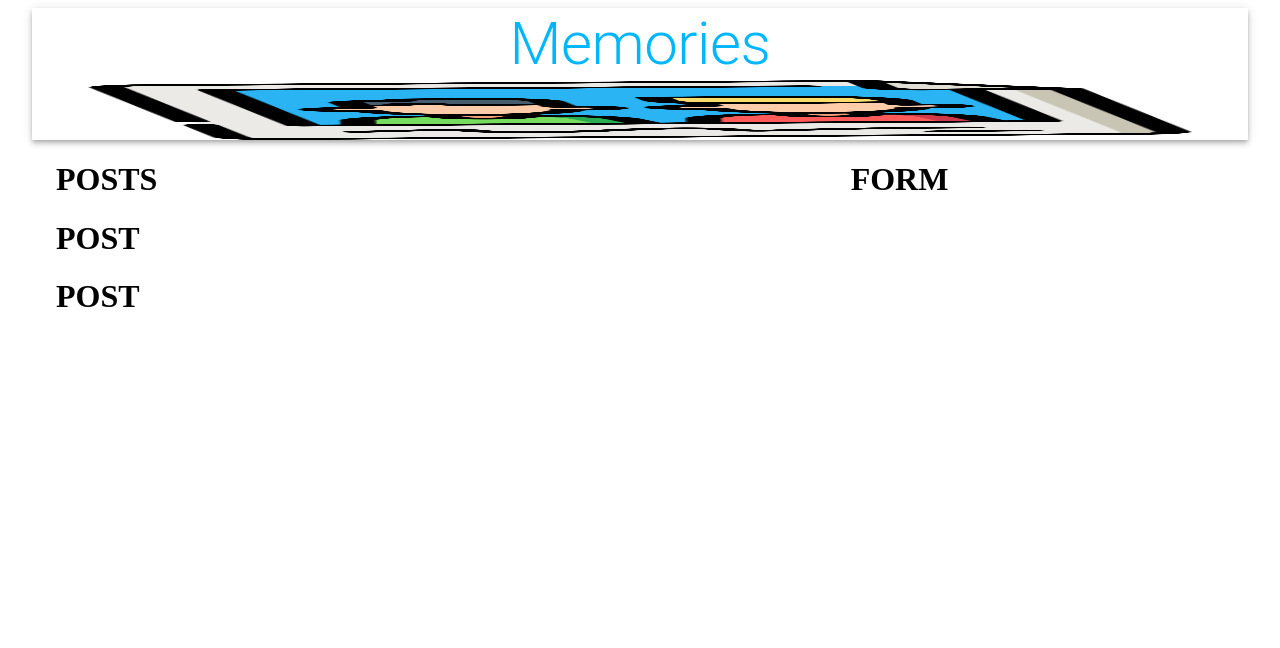
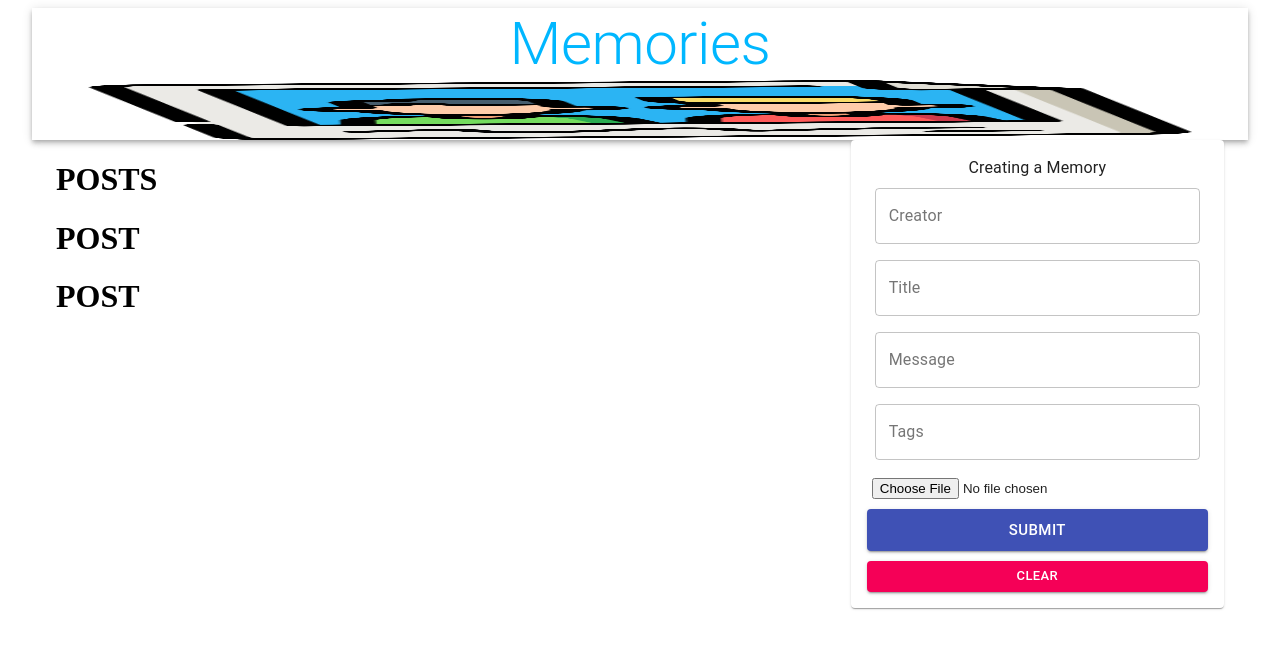
Before and after one commit to nikollace/SocialNetwork, a React (Create React App) app in the folder client/: page / in a window 1280 px wide. Shown: the top 648 px of the page. Built offline with nearby package versions, Linux system fonts and the light colour scheme; no server answers.

Commit message:
dodata forma za unos memory-ja

```diff
--- a/client/src/components/Form/Form.js
+++ b/client/src/components/Form/Form.js
@@ -1,10 +1,38 @@
-import React from 'react';
+import React, { useState } from 'react';
+import { TextField, Button, Typography, Paper } from '@material-ui/core';
+import FileBase from 'react-file-base64';
+import useStyles from './styles';
+const Form = () => {
+    const [postData, setPostData] = useState({
+        creator: '', title: '', message: '', tags: '', selectedFile: ''
+    });
+    const classes = useStyles();
 
-import useStyles from './styles';
-const Form= ()=>{
-    const classes= useStyles();
+    const handleSubmit = () => {
+
+    }
+
+    const clear = () => {
+
+    }
+
     return (
-        <h1>FORM</h1>
+        <Paper className={classes.paper}>
+            <form autoComplete="off" noValidate className={`${classes.root} ${classes.form}`} onSubmit={handleSubmit}>
+                <Typography cariant="h6">
+                    Creating a Memory
+               </Typography>
+                <TextField name="creator" variant="outlined" label="Creator" fullWidth value={postData.creator} onChange={(e) => setPostData({ ...postData, creator: e.target.value })} />
+                <TextField name="title" variant="outlined" label="Title" fullWidth value={postData.title} onChange={(e) => setPostData({ ...postData, title: e.target.value })} />
+                <TextField name="message" variant="outlined" label="Message" fullWidth value={postData.message} onChange={(e) => setPostData({ ...postData, message: e.target.value })} />
+                <TextField name="tags" variant="outlined" label="Tags" fullWidth value={postData.tags} onChange={(e) => setPostData({ ...postData, tags: e.target.value })} />
+                <div className={classes.fileInput}>
+                    <FileBase type="file" multiple={false} onDone={({ base64 }) => setPostData({ ...postData, selectedFile: base64 })} />
+                </div>
+                <Button className={classes.buttonSubmit} variant="contained" color="primary" size="large" type="submit" fullWidth>Submit</Button>
+                <Button variant="contained" color="secondary" size="small" onClick={clear} fullWidth>Clear</Button>
+            </form>
+        </Paper>
     );
 }
 
```
